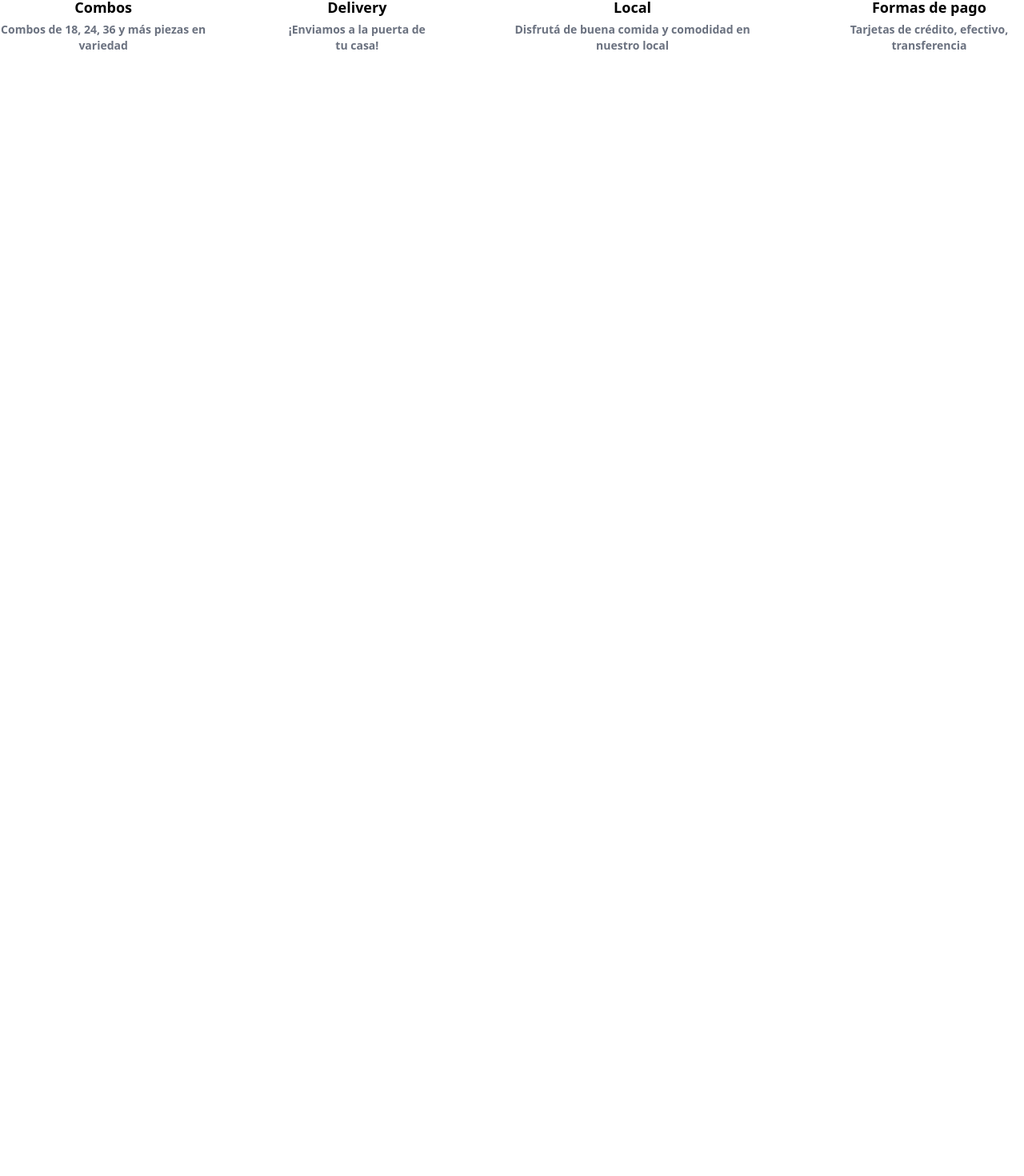
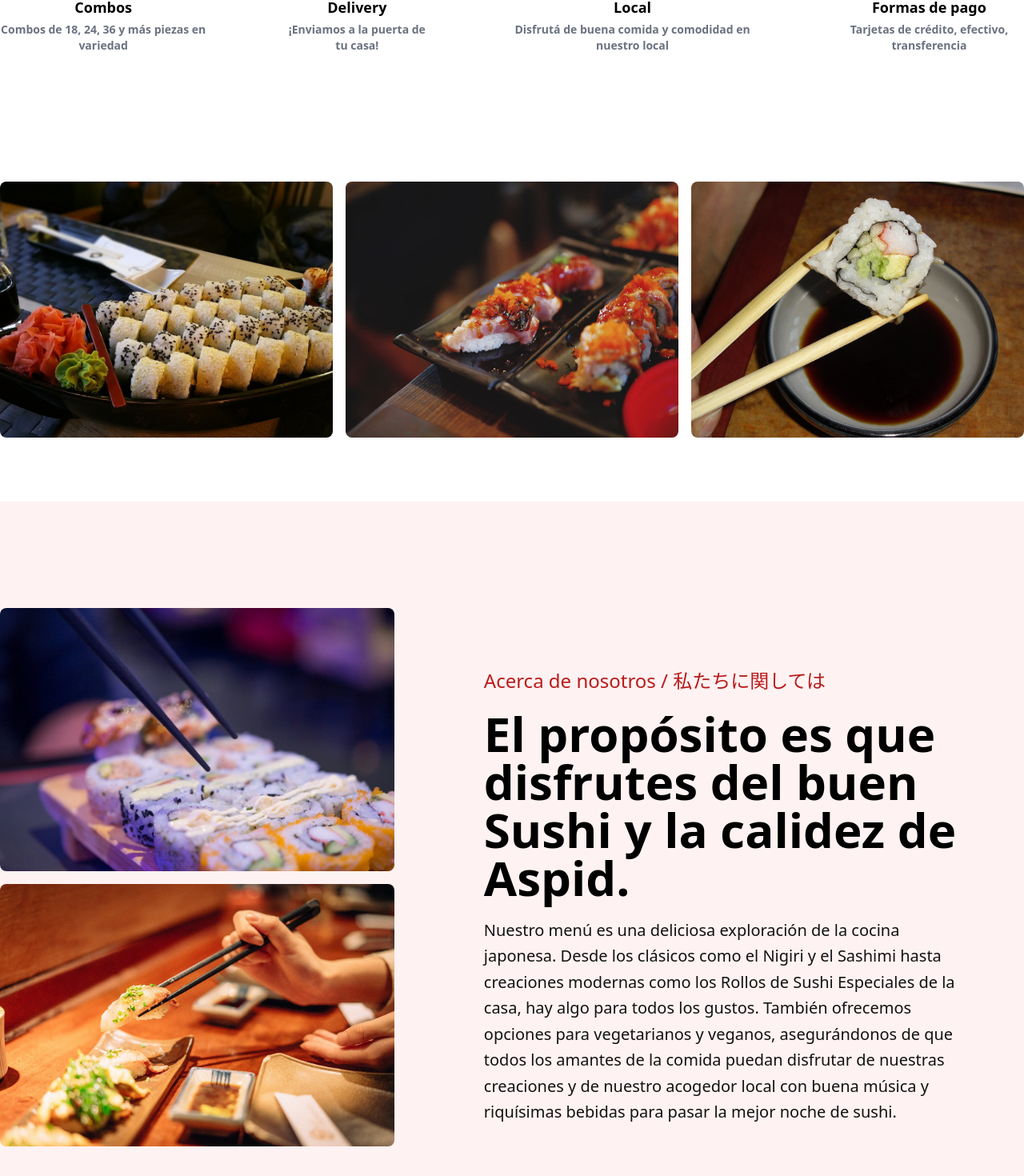
Before and after one commit to pulygarcia/aspid-modificable-menu, a Vue app: page / in a window 1280 px wide. Shown: the part 681-2151 px from the top of the page at 80% size. Before the commit the page ends 828 px from the top, so only its background shows below. Built offline with nearby package versions, Linux system fonts and the light colour scheme.

Commit message:
short gallery and about content were added to the main view

```diff
--- /dev/null
+++ b/src/components/About.vue
@@ -0,0 +1,20 @@
+<script setup>
+
+</script>
+
+<template>
+    <main class="bg-red-50 py-20" id="about">
+        <div class="container mx-auto w-11/12 md:w-full md:grid md:grid-cols-5 gap-8 md:items-center">
+            <div class="flex flex-col gap-4 col-span-2">
+                <img src="/about-1.jpg" alt="" class="rounded-lg">
+                <img src="/about-2.jpg" alt="" class="rounded-lg">
+            </div>
+
+            <article class="space-y-5 col-span-3 md:p-20 mt-12">
+                <h4 class="text-red-700 text-2xl">Acerca de nosotros / 私たちに関しては</h4>
+                <h2 class="text-5xl md:text-6xl font-semibold leading-10">El propósito es que disfrutes del buen Sushi y la calidez de Aspid.</h2>
+                <p class="text-[#121212] text-xl leading-relaxed">Nuestro menú es una deliciosa exploración de la cocina japonesa. Desde los clásicos como el Nigiri y el Sashimi hasta creaciones modernas como los Rollos de Sushi Especiales de la casa, hay algo para todos los gustos. También ofrecemos opciones para vegetarianos y veganos, asegurándonos de que todos los amantes de la comida puedan disfrutar de nuestras creaciones y de nuestro acogedor local con buena música y riquísimas bebidas para pasar la mejor noche de sushi.</p>
+            </article>
+        </div>
+    </main>
+</template>
--- /dev/null
+++ b/src/components/ShortGallery.vue
@@ -0,0 +1,20 @@
+<script setup>
+
+</script>
+
+<template>
+  <section class="grid grid-cols-2 md:grid-cols-3 gap-4 container mx-auto w-11/12 md:w-full py-20">
+    <div>
+        <img class="max-w-full rounded-lg h-40 md:h-80 w-full object-cover" src="/1.jpg" alt="rolls">
+    </div>
+    <div>
+        <img class="max-w-full rounded-lg h-40 md:h-80 w-full object-cover" src="/2.jpg" alt="rolls">
+    </div>
+    <div>
+        <img class="max-w-full rounded-lg h-40 md:h-80 w-full object-cover" src="/3.jpg" alt="rolls">
+    </div>
+    <div class="md:hidden">
+        <img class="max-w-full rounded-lg h-40 md:h-80 w-full object-cover" src="/4.jpg" alt="rolls">
+    </div>
+</section>
+</template>
--- a/src/views/HomeView.vue
+++ b/src/views/HomeView.vue
@@ -2,6 +2,8 @@
   import Header from '../components/Header.vue';
   import IconsSection from '../components/IconsSection.vue';
   import StartContent from '../components/StartContent.vue';
+  import ShortGallery from '../components/ShortGallery.vue';
+  import About from '../components/About.vue';
 </script>
 
 <template>
@@ -11,7 +13,7 @@
 
   <IconsSection />
 
-  <main>
+  <ShortGallery />
 
-  </main>
+  <About />
 </template>
```
